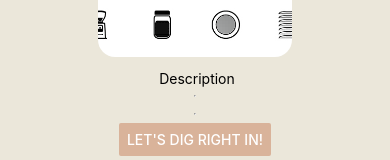
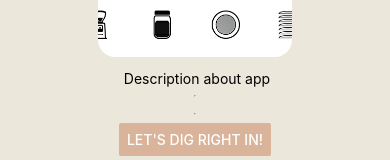
Before and after one commit to NitikaSin/Coffee-App, a React Native app: screen /Home in a window 390 px wide. Shown: the part 414-574 px from the top of the page. Built offline with nearby package versions, Linux system fonts and the light colour scheme.

Commit message:
random change

```diff
--- a/src/components/screens/Homescreen.js
+++ b/src/components/screens/Homescreen.js
@@ -8,7 +8,7 @@ import {Homenavigation} from "../navigation/Homenavigation";
     <View style={styles.container}>
       <Image style = {styles.homeImage }   source={require("../../../assets/Home_image.png")} />
 
-      <Text> Description</Text>
+      <Text> Description about app</Text>
       <hr />
       <hr />
 
```
